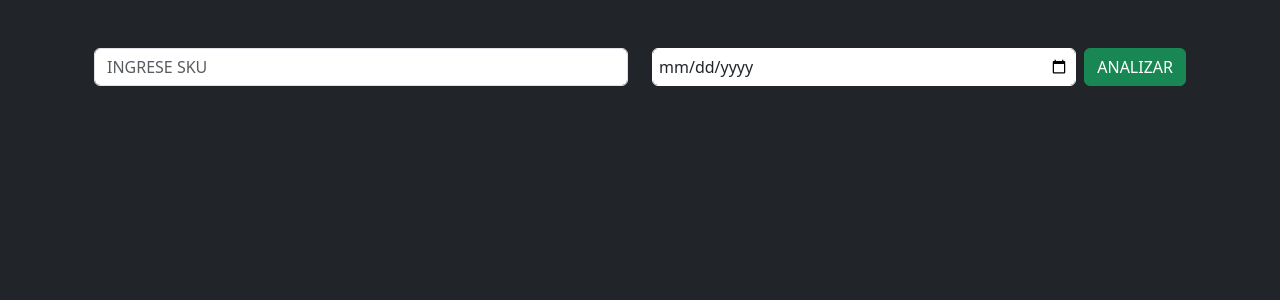
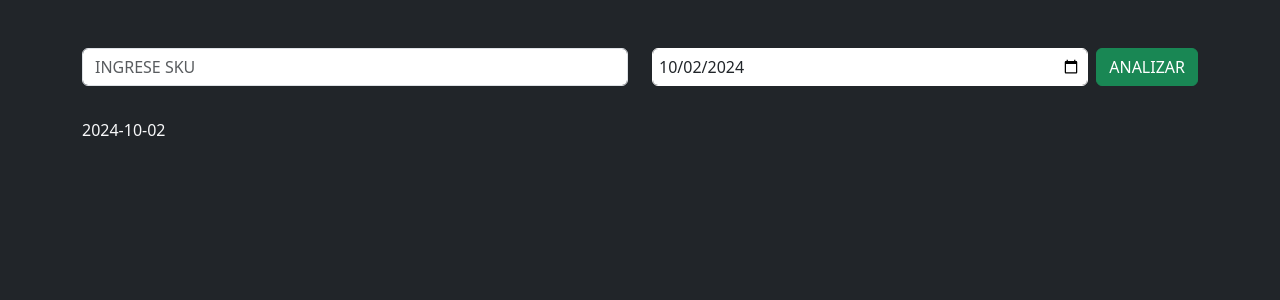
Before and after one commit to leotapiart/appfpc, a React (Vite) app: page / in a window 1280 px wide. Shown: the top 300 px of the page. Built offline with nearby package versions, Linux system fonts and the light colour scheme; no server answers.

Commit message:
Actualizada Tabla con tolerancias inWork

```diff
--- a/src/App.css
+++ b/src/App.css
@@ -10,11 +10,6 @@
   border: 1px solid #fff;
 }
 
-.dateform::placeholder {
-  color: blue;
-  font-style: italic;
-}
-
 .custom-date-width {
   width: 12rem; /* Puedes ajustar el porcentaje o usar un valor fijo como '200px' */
   min-width: 150px; /* Asegura un ancho mínimo adecuado */
--- a/src/App.jsx
+++ b/src/App.jsx
@@ -4,13 +4,30 @@ import "./App.css";
 import { useState } from "react";
 
 const App = () => {
-  const [selectedDate, setSelectedDate] = useState("");
+  const [selectedDate, setSelectedDate] = useState(
+    new Date().toISOString().split("T")[0]
+  );
+
+  const [selectedItem, setSelectedItem] = useState(null);
+  const [isAnalyzed, setIsAnalyzed] = useState(false);
+
+  console.log(isAnalyzed);
 
   return (
     <main className="bg-dark min-vh-100">
       <section className="container text-light py-5 flex">
-        <ProductListView setSelectedDate={setSelectedDate} />
-        <ProductToleranceTable selectedDate={selectedDate} />
+        <ProductListView
+          setSelectedDate={setSelectedDate}
+          selectedDate={selectedDate}
+          selectedItem={selectedItem}
+          setSelectedItem={setSelectedItem}
+          setIsAnalyzed={setIsAnalyzed}
+        />
+        <ProductToleranceTable
+          selectedDate={selectedDate}
+          selectedItem={selectedItem}
+          isAnalyzed={isAnalyzed}
+        />
       </section>
     </main>
   );
--- a/src/components/ExpirationForm.jsx
+++ b/src/components/ExpirationForm.jsx
@@ -1,7 +1,12 @@
-const ExpirationForm = ({ setSelectedDate }) => {
+const ExpirationForm = ({ setSelectedDate, selectedDate, isAnalyzed }) => {
   return (
-    <section className="input-group flex-fill">
-      <input type="date" className="dateform form-control" onChange={(e) => setSelectedDate(e.target.value)} />
+    <section className="input-group flex-fill dateInput">
+      <input
+        type="date"
+        className="dateform form-control"
+        value={selectedDate}
+        onChange={(e) => setSelectedDate(e.target.value)}
+      />
     </section>
   );
 };
--- a/src/components/ProductListView.jsx
+++ b/src/components/ProductListView.jsx
@@ -5,10 +5,16 @@ import SearchResultsList from "./SearchResultsList";
 import ProductInfoTable from "./ProductInfoTable";
 import ExpirationForm from "./ExpirationForm";
 
-const ProductListView = ({ setSelectedDate }) => {
+const ProductListView = (props) => {
+  const {
+    setSelectedDate,
+    selectedDate,
+    selectedItem,
+    setSelectedItem,
+    setIsAnalyzed,
+  } = props;
   const [data, setData] = useState([]);
   const [searchedSku, setSearchedSku] = useState("");
-  const [selectedItem, setSelectedItem] = useState(null);
   const [showDropdown, setShowDropdown] = useState(true);
   const [isCollapsed, setIsCollapsed] = useState(true);
 
@@ -50,14 +56,25 @@ const ProductListView = ({ setSelectedDate }) => {
   return (
     <article>
       {/* ----------------------COLUMNA DE BUSCADOR Y FECHA DE VENCIMIENTO  */}
-      <div className="container text-center">
+      <div className="text-center">
         <article className="row align-items-center">
-          <SearchForm searchedSku={searchedSku} setSearchedSku={setSearchedSku} setShowDropdown={setShowDropdown} />
+          <SearchForm
+            searchedSku={searchedSku}
+            setSearchedSku={setSearchedSku}
+            setShowDropdown={setShowDropdown}
+          />
 
           <article className="col-12 col-md-6">
             <section className=" flex-fill d-flex mb-3 gap-2">
-              <ExpirationForm setSelectedDate={setSelectedDate} />
-              <button type="button" className="btn btn-success">
+              <ExpirationForm
+                setSelectedDate={setSelectedDate}
+                selectedDate={selectedDate}
+              />
+              <button
+                type="button"
+                className="btn btn-success"
+                onClick={() => setIsAnalyzed(true)}
+              >
                 ANALIZAR
               </button>
             </section>
@@ -67,13 +84,20 @@ const ProductListView = ({ setSelectedDate }) => {
 
       {/* ---------------------- DROPDOWN QUE MUESTRA LA BUSQUEDA INTIME */}
       {searchedSku && filteredData.length > 0 && showDropdown && (
-        <SearchResultsList filteredData={filteredData} handleSelectItem={handleSelectItem} />
+        <SearchResultsList
+          filteredData={filteredData}
+          handleSelectItem={handleSelectItem}
+        />
       )}
 
       {/* ----------------------TABLA CON EL RESULTADO DE LA BUSQUEDA */}
       <section>
         {selectedItem && (
-          <ProductInfoTable selectedItem={selectedItem} isCollapsed={isCollapsed} toggleCollapse={toggleCollapse} />
+          <ProductInfoTable
+            selectedItem={selectedItem}
+            isCollapsed={isCollapsed}
+            toggleCollapse={toggleCollapse}
+          />
         )}
       </section>
     </article>
--- a/src/components/ProductToleranceTable.jsx
+++ b/src/components/ProductToleranceTable.jsx
@@ -1,4 +1,35 @@
-const ProductToleranceTable = ({ selectedDate }) => {
-  return <div>{selectedDate}</div>;
+const ProductToleranceTable = ({ selectedDate, selectedItem }) => {
+  const todayDate = new Date().toISOString().split("T")[0];
+
+  const convertDateToDMY = (dateString) => {
+    // Asumimos que dateString está en formato YYYY-MM-DD
+    const [year, month, day] = dateString.split("-");
+    return `${day}-${month}-${year}`;
+  };
+
+  const substractDates = (dateStringA, dateStringB) => {
+    const [dayB, monthB, yearB] = dateStringB.split("-");
+    const dateB = new Date(`${yearB}-${monthB}-${dayB}`);
+
+    // dateStringA ya está en formato YYYY-MM-DD, se puede usar directamente
+    const dateA = new Date(dateStringA);
+
+    //Calcular diferencia entre milisegundos
+    const differenceInTime = dateA.getTime() - dateB.getTime();
+
+    // Convertir la diferencia de milisegundos a días
+    const differenceInDays = Math.ceil(differenceInTime / (1000 * 3600 * 24));
+
+    return `La diferencia es de ${differenceInDays} días y ${dateA} y ${dateB}`;
+  };
+
+  console.log(substractDates(selectedDate, todayDate));
+
+  return (
+    <section className="mt-3">
+      {selectedDate}
+      {selectedItem && selectedItem.descripcion}
+    </section>
+  );
 };
 export default ProductToleranceTable;
--- a/src/components/SearchForm.jsx
+++ b/src/components/SearchForm.jsx
@@ -1,5 +1,3 @@
-import { useState } from "react";
-
 const SearchForm = (props) => {
   const { searchedSku, setSearchedSku, setShowDropdown } = props;
 
```
